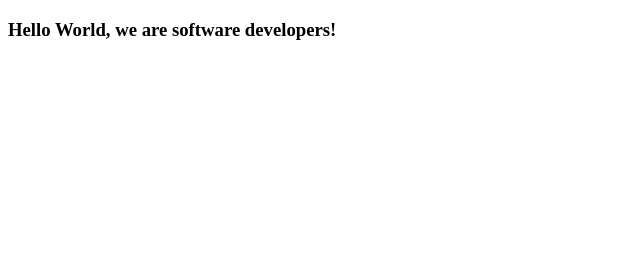
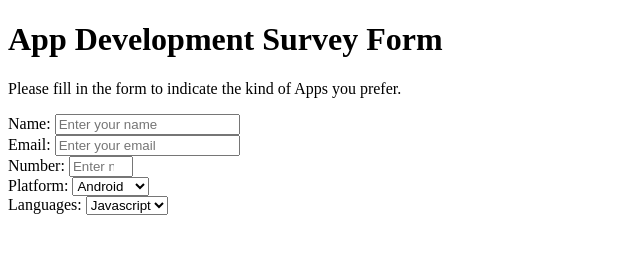
Before and after one commit to Uwamahoro-Enock/Shange-Enock-Repo, a plain HTML site: page fcc-test-suite-template-master/index.html in a window 1280 px wide. Shown: the whole page, without its empty margins (0-640 px from the left). Drawn offline with Linux system fonts and the light colour scheme.

Commit message:
Started the HTML for the form.

```diff
--- a/fcc-test-suite-template-master/index.html
+++ b/fcc-test-suite-template-master/index.html
@@ -1,27 +1,74 @@
 <!DOCTYPE html>
 <html lang="en">
-  <head>
-    <meta charset="UTF-8">
-    <title>Fork Me! FCC: Test Suite Template</title>
-    <link rel="stylesheet" href="css/style.css">
-  </head>
 
-  <body>
-    <script src="https://cdn.freecodecamp.org/testable-projects-fcc/v1/bundle.js"></script>
+<head>
+  <meta charset="UTF-8">
+  <title>Apps Survey Form</title>
+  <link rel="stylesheet" href="css/style.css">
+</head>
 
-    <!--
+<body>
 
-    Hello Camper!
+  <main id="main">
+    <div id="header">
+      <h1 id="title">
+        App Development Survey Form
+      </h1>
+      <p id="description">Please fill in the form to indicate the kind of Apps you prefer.</p>
+    </div>
 
-    For now, the test suite only works in Chrome!
-    Please read the README below in the JS Editor before beginning.
-    Feel free to delete this message once you have read it.
-    Good luck and Happy Coding!
+    <div id="form">
+     <form  id="survey-form" action="">
+          <div class="form-control">
+             <label id="name-label" for="name">Name: </label>
+             <input type="text" id="name" value="" placeholder="Enter your name" required>
+          </div>
 
-    - The freeCodeCamp Team
+          <div class="form-control">
+            <label id="email-label" for="email">Email: </label>
+            <input type="email" id="email" value="" placeholder="Enter your email" required>
+         </div>
 
-    -->
-   <h3>Hello World, we are software developers!</h3>
-    <script  src="js/index.js"></script>
-  </body>
+         <div class="form-control">
+          <label id="number-label" for="number">Number: </label>
+          <input type="number" id="number" value="" placeholder="Enter number" min="0" max="100" required>
+       </div>
+
+
+       <div class="form-control">
+        <label id="dropdown-label" for="platform">Platform: </label>
+        <select name="platform" id="platform">
+          <option value="android">Android</option>
+          <option value="ios">IOS</option>
+          <option value="Windows">Windows</option>
+          <option value="debian">Debian</option>
+        </select>
+     </div>
+
+       <div class="form-control">
+        <label id="dropdown-label" for="dropdown">Languages: </label>
+        <select name="languages" id="dropdown">
+          <option value="javascript">Javascript</option>
+          <option value="java">Java</option>
+          <option value="c-sharp">C#</option>
+          <option value="go">Go</option>
+        </select>
+     </div>
+
+
+     </form>
+
+    </div>
+
+
+  </main>
+
+
+
+
+
+  <script src="https://cdn.freecodecamp.org/testable-projects-fcc/v1/bundle.js"></script>
+  <script src="js/index.js"></script>
+</body>
+
 </html>
```
